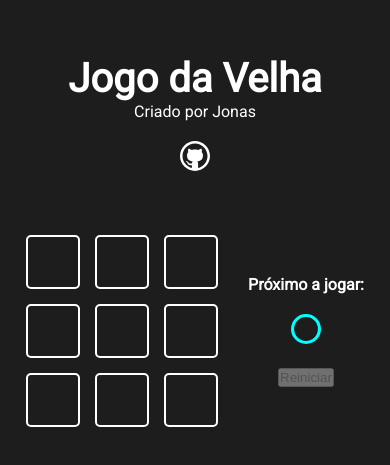
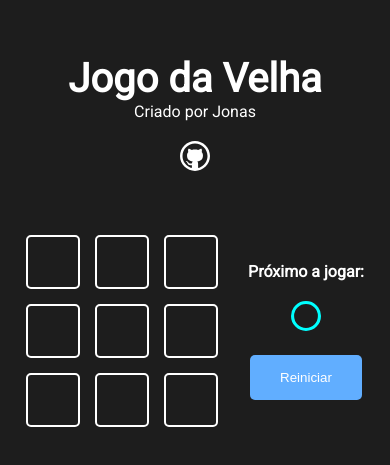
Before and after one commit to JonsMota/Jogo-da-velhar, a Next.js app: page / in a window 390 px wide. Shown: the part 201-666 px from the top of the page. Built offline with nearby package versions, Linux system fonts and the light colour scheme.

Commit message:
corrigido responsividade

```diff
--- a/src/components/button/Button.module.css
+++ b/src/components/button/Button.module.css
@@ -0,0 +1,13 @@
+.button {
+  padding: 15px 30px;
+  border-radius: 5px;
+  cursor: pointer;
+  border: none;
+  background-color: #007BFF;
+  color: white;
+}
+
+.button:disabled {
+  cursor: pointer;
+  background-color: #61AEFF;
+}
```
Also changed, not shown: src/components/game/Game.module.css (line endings or trailing spaces).
